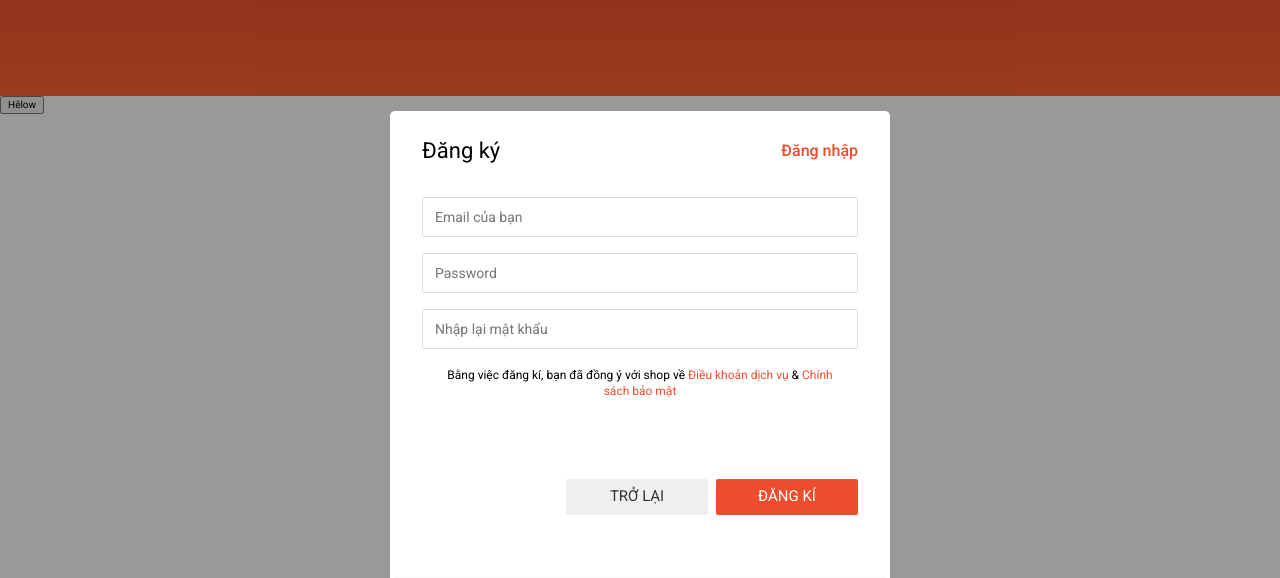
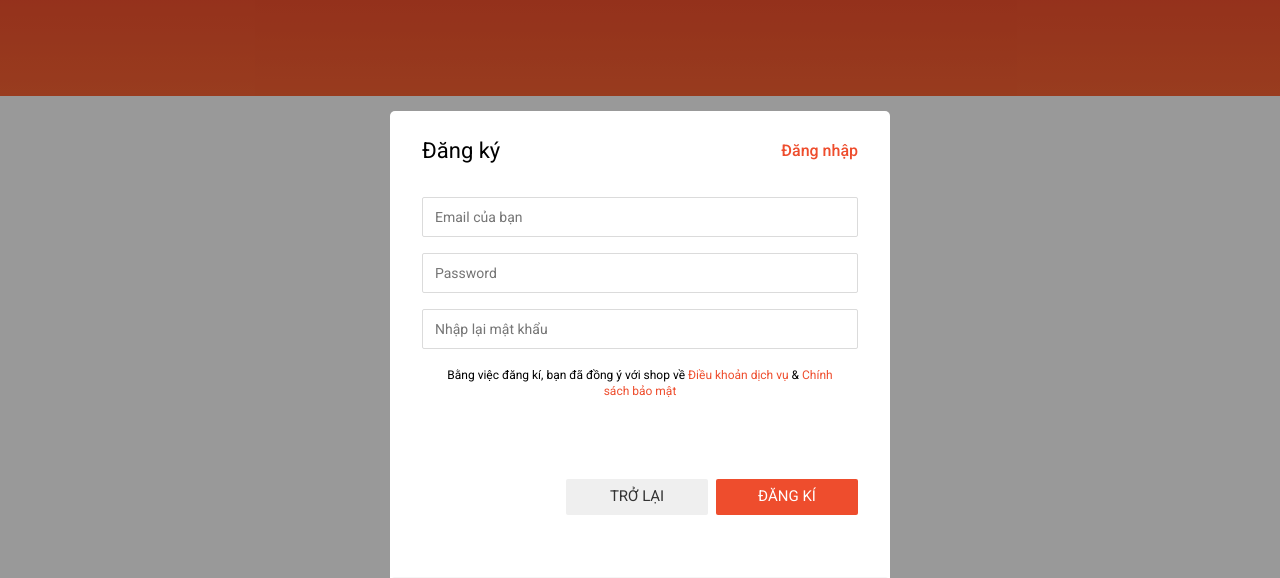
Before and after one commit to nhokkoihp01/shoppe, a plain HTML site: page index.html in a window 1280 px wide. Shown: the part 24-602 px from the top of the page. Drawn offline with nearby package versions, Linux system fonts and the light colour scheme.

Commit message:
xoa button

```diff
--- a/index.html
+++ b/index.html
@@ -166,7 +166,7 @@
     </div>
 </div>
 
-<button>Hêlow</button>
+
 
 </body>
 </html>
```
